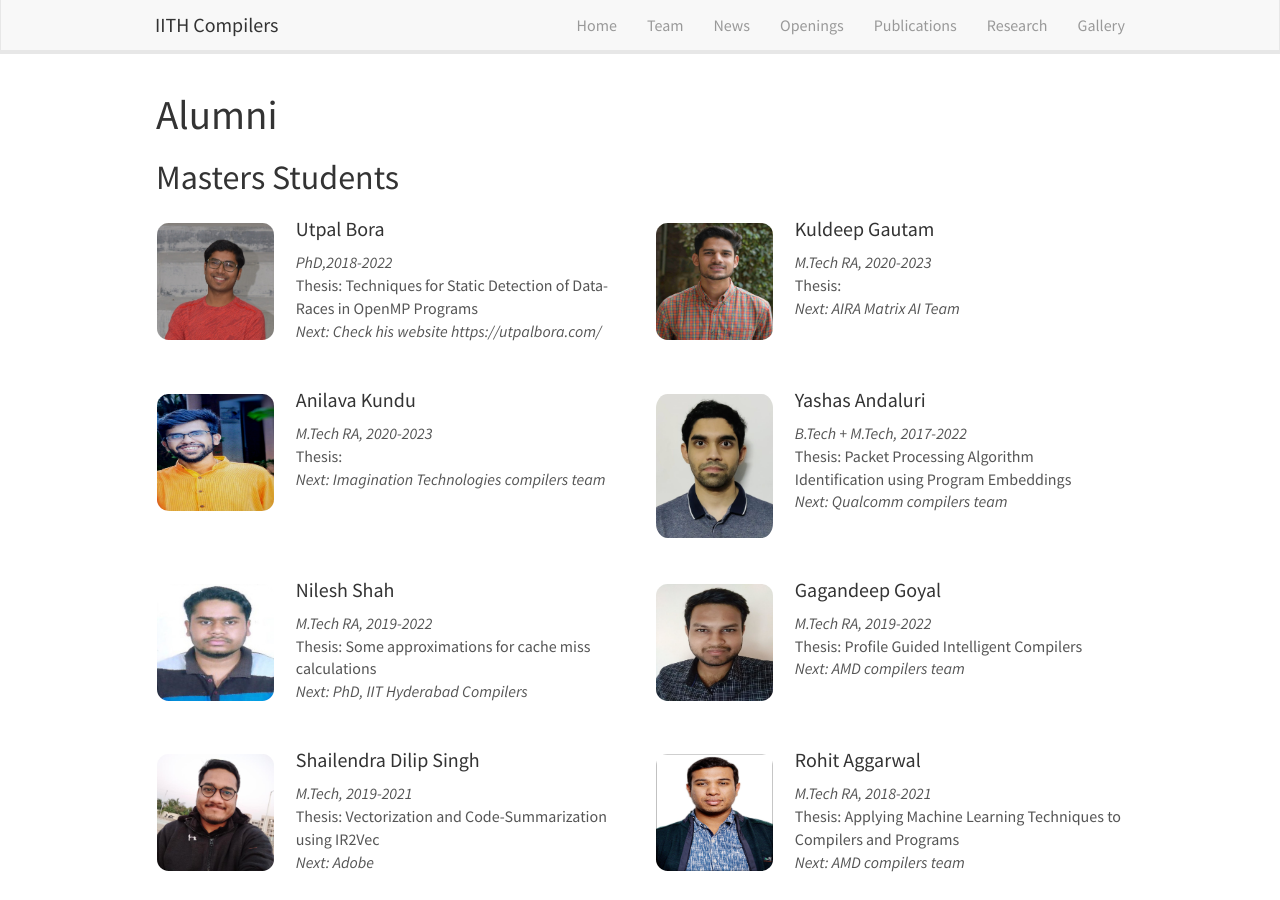
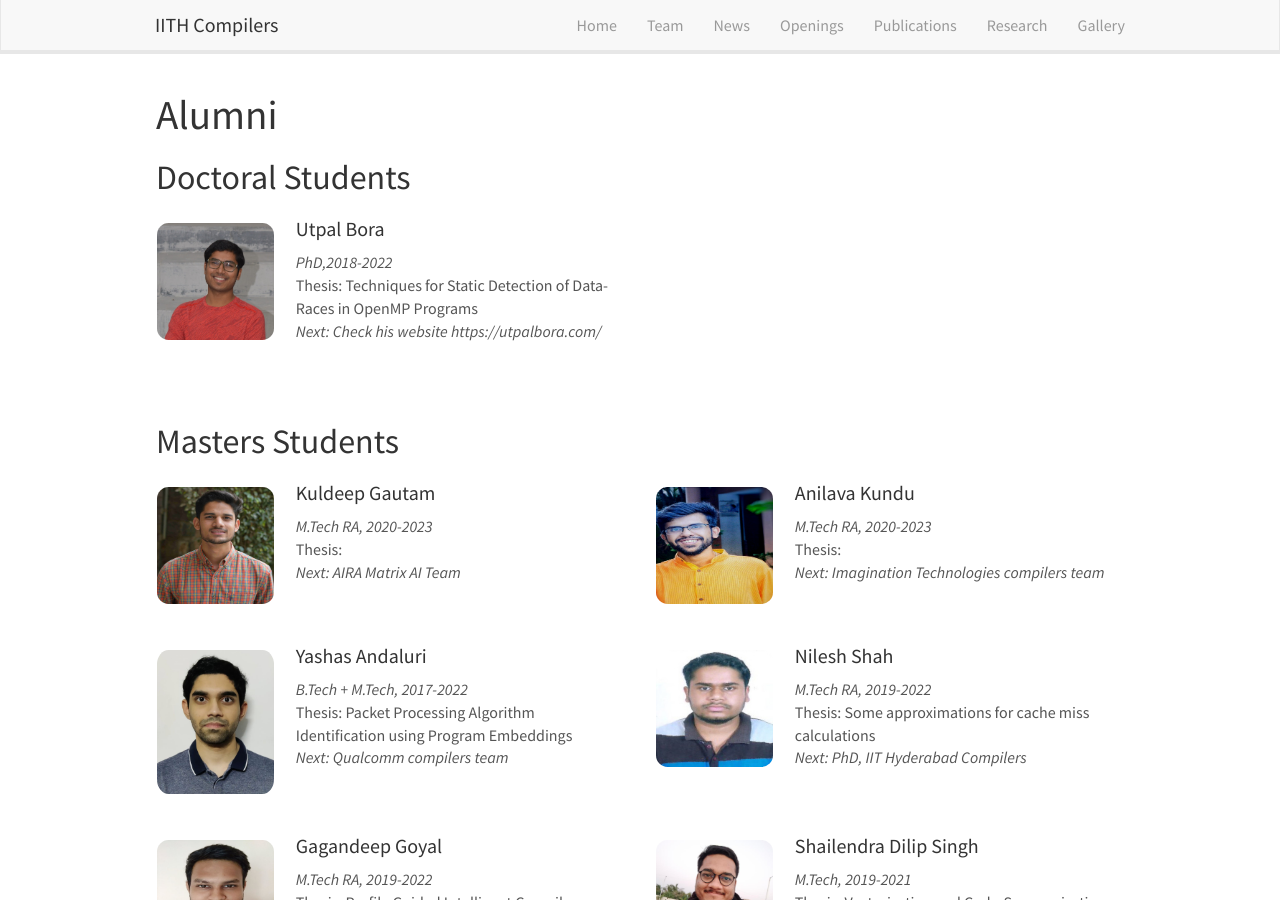
Before and after one commit to utpalbora/compilers.cse.iith.ac.in, a Jekyll site: the page built from _pages/alumni.md, in a window 1280 px wide and 900 px high. Built offline with Jekyll 4.4.1, drawn with Linux system fonts in a browser that asks for light colours; nearby versions of some CDN libraries.

Commit message:
Changed alumni design to include Doctoral student heading

```diff
--- a/_pages/alumni.md
+++ b/_pages/alumni.md
@@ -7,14 +7,14 @@ permalink: /alumni/
 ---
 
 # Alumni
+## Doctoral Students
+{% assign number_printed_phd = 0 %}
+{% for member in site.data.alumni %}
+{% if member.value == "phd" %}
 
-## Masters Students
-{% assign number_printed = 0 %}
-{% for member in site.data.alumni %}
 
-{% assign even_odd = number_printed | modulo: 2 %}
-
-{% if even_odd == 0 %}
+{% assign even_odd_phd = number_printed_phd | modulo: 2 %}
+{% if even_odd_phd == 0 %}
 <div class="row">
 {% endif %}
 
@@ -32,17 +32,64 @@ permalink: /alumni/
   </p>
 </div>
 
-{% assign number_printed = number_printed | plus: 1 %}
+{% assign number_printed_phd = number_printed_phd | plus: 1 %}
 
-{% if even_odd == 1 %}
+{% if even_odd_phd == 1 %}
+</div>
+{% endif %}
+{% endif %}
+{% endfor %}
+
+
+{% assign even_odd_phd = number_printed_phd | modulo: 2 %}
+{% if even_odd_phd == 1 %}
 </div>
 {% endif %}
 
+
+
+<br/>
+
+
+## Masters Students
+{% assign number_printed_mtech = 0 %}
+{% for member in site.data.alumni %}
+{% if member.value == "mtech" %}
+
+{% assign even_odd_mtech = number_printed_mtech | modulo: 2 %}
+
+{% if even_odd_mtech == 0 %}
+<div class="row">
+{% endif %}
+
+
+<div class="col-sm-6 clearfix">
+  <img src="{{ site.url }}{{ site.baseurl }}/images/teampic/{{ member.photo }}" class="img-responsive" object-fit="scale-down" width="25%" height="auto" style="float: left">
+  <h4>{{ member.name }}</h4>
+  <p class="right">
+  <i>{{ member.info }}</i>
+  {% if member.thesis_link %}
+  Thesis: <a href="{{ member.thesis_link }}" target="_blank">{{ member.thesis }}</a>
+  {% else %}
+  Thesis: {{ member.thesis }}
+  {% endif %}
+  <i>Next: {{ member.next }}</i>
+  </p>
+</div>
+
+{% assign number_printed_mtech = number_printed_mtech | plus: 1 %}
+{% if even_odd_mtech == 1 %}
+</div>
+{% endif %}
+{% endif %}
 {% endfor %}
 
-{% assign even_odd = number_printed | modulo: 2 %}
-{% if even_odd == 1 %}
+
+
+{% assign even_odd_mtech = number_printed_mtech | modulo: 2 %}
+{% if even_odd_mtech == 1 %}
 </div>
 {% endif %}
 
+
 <br/>
```
